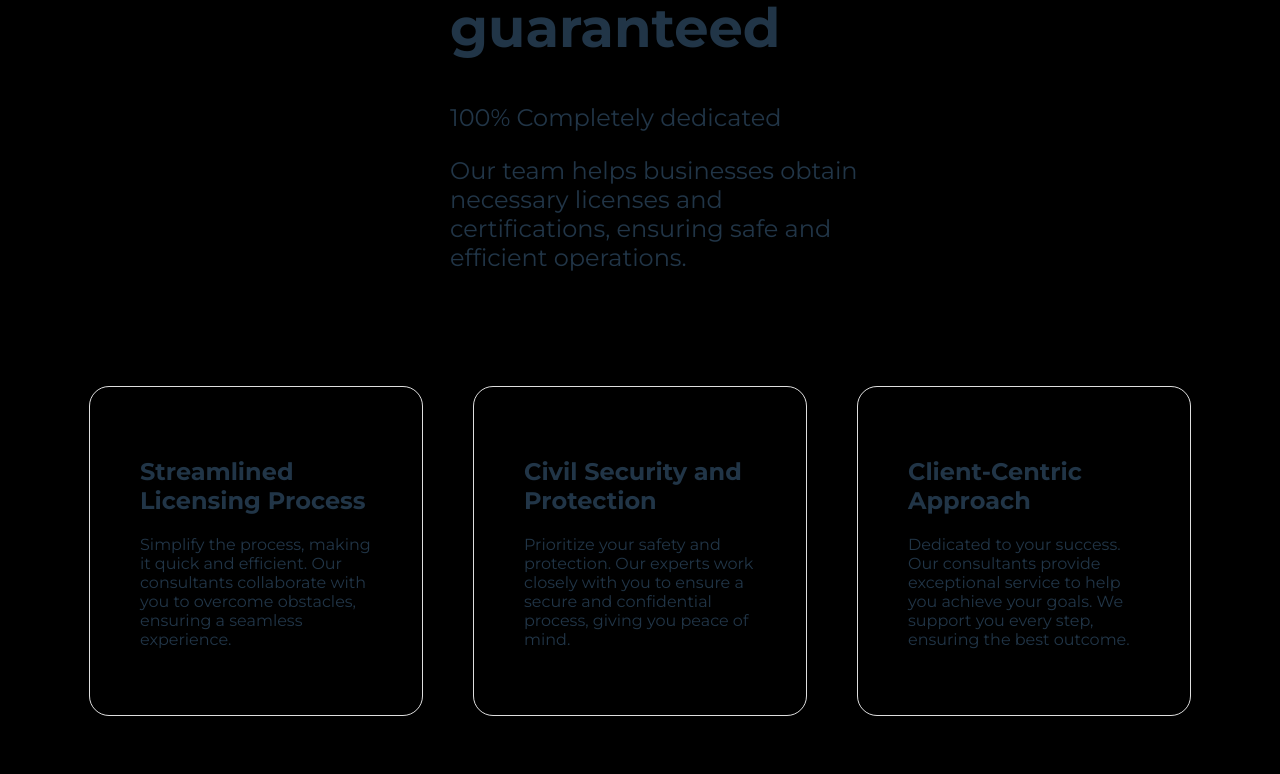
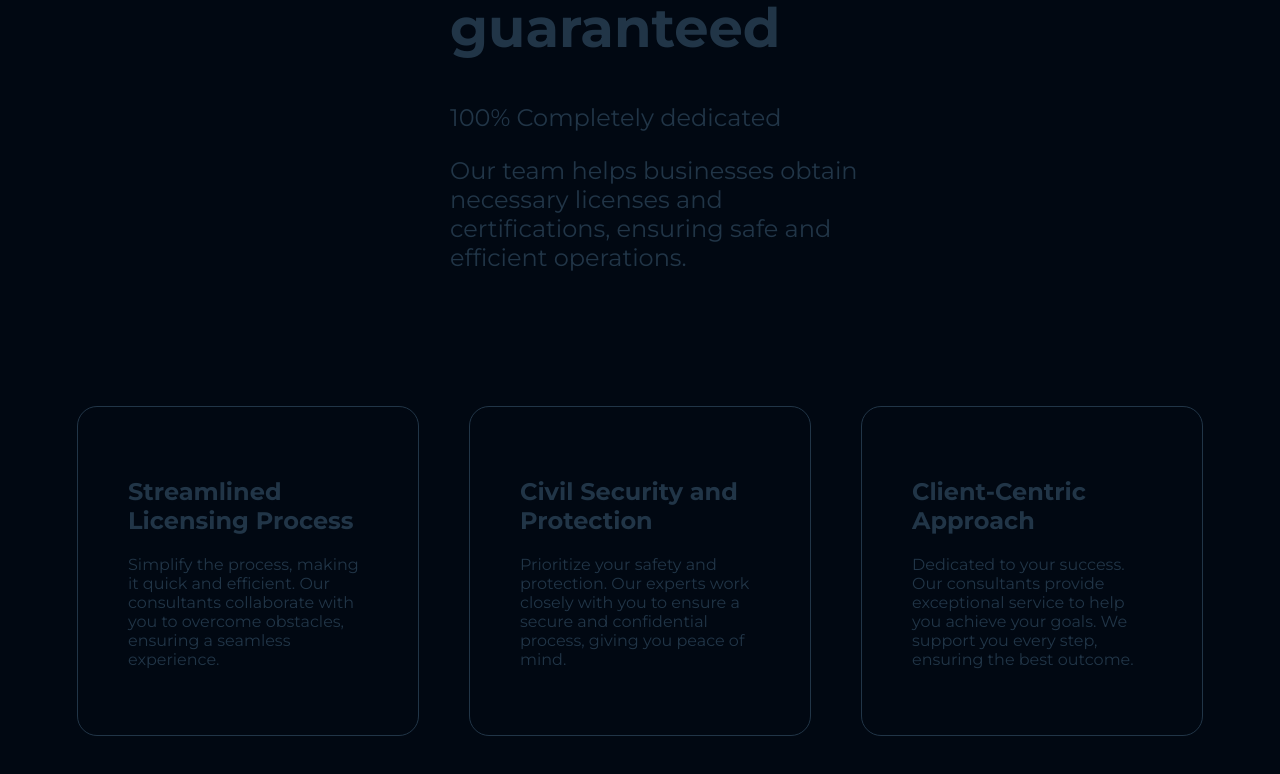
Before and after one commit to DontStopPrograming/Client_General_Solutions, a React (Vite) app: page /about in a window 1280 px wide. Shown: the part 890-1664 px from the top of the page. Built offline with nearby package versions, Linux system fonts and the light colour scheme; what react-swipeable-views-utils would draw is missing.

Commit message:
Feat: Starting animations in all components v6 - about component, cards

```diff
--- a/src/components/About/About.css
+++ b/src/components/About/About.css
@@ -1,6 +1,5 @@
 .about {
     height: auto;
-
 
 }
 
@@ -75,9 +74,20 @@
 .card_about {
     width: 20%;
     border-radius: 20px;
-    border: 1px solid var(--white);
+    border: 1px solid var(--super-marine);
     padding: 50px;
     margin-bottom: 20px;
+
+    transition: border 0.2s ease;
+}
+
+.card_about.active {
+    border-color: var(--orange);
+}
+
+.card_about.inactive {
+    border: none;
+
 }
 
 /* SECTION TWO ABOUT                                                                  ⬆ CLOSE*/
@@ -152,7 +162,6 @@
     .card_about {
         width: 80%;
         border-radius: 20px;
-        border: 1px solid var(--white);
         padding: 20px;
 
     }
--- a/src/components/About/About.jsx
+++ b/src/components/About/About.jsx
@@ -1,58 +1,166 @@
+import { useRef, useCallback } from 'react';
+import { gsap } from 'gsap';
 import './About.css';
 
 export const About = () => {
+	const cardsRef = useRef([]);
+	const containerRef = useRef(null);
+	const activeCardIndex = useRef(null);
+	const isAnimating = useRef(false);
+	const animationTimeout = useRef(null);
+
+	const handleMouseEnter = (index) => {
+		if (isAnimating.current || index === activeCardIndex.current) return;
+
+		const card = cardsRef.current[index];
+		activeCardIndex.current = index;
+		isAnimating.current = true;
+
+		// Limpiar cualquier temporizador de desactivación anterior
+		if (animationTimeout.current) {
+			clearTimeout(animationTimeout.current);
+			animationTimeout.current = null;
+		}
+
+		// Añadir la clase 'active' al card actual y 'inactive' a los demás
+		cardsRef.current.forEach((c, i) => {
+			if (i === index) {
+				c.classList.add('active');
+			} else {
+				c.classList.add('inactive');
+			}
+		});
+
+		gsap.to(card, {
+			duration: 0.4, // Ajustar duración para una animación más rápida
+			scale: 1.2,
+			zIndex: 1,
+			fontSize: '1.5rem',
+			top: '50%',
+			left: '50%',
+			xPercent: 0,
+			yPercent: -50,
+			ease: 'power2.out',
+			onComplete: () => {
+				document.addEventListener('mousemove', handleMouseMove);
+			}
+		});
+
+		gsap.to(containerRef.current, {
+			duration: 0.4, // Ajustar duración para una animación más rápida
+			opacity: 0,
+			ease: 'power2.out'
+		});
+	};
+
+	const handleMouseLeave = useCallback(() => {
+		if (activeCardIndex.current === null) return;
+
+		const activeCard = cardsRef.current[activeCardIndex.current];
+		if (activeCard) {
+			gsap.to(activeCard, {
+				duration: 0.4, // Ajustar duración para una animación más rápida
+				scale: 1,
+				zIndex: 0,
+				fontSize: '1rem',
+				top: '0%',
+				left: '0%',
+				xPercent: 0,
+				yPercent: 0,
+				ease: 'power2.out',
+				onComplete: () => {
+					isAnimating.current = false;
+					activeCard.classList.remove('active');
+					activeCardIndex.current = null;
+					document.removeEventListener('mousemove', handleMouseMove);
+				}
+			});
+		}
+
+		// Remover la clase 'inactive' de todos los cards
+		cardsRef.current.forEach((c) => {
+			c.classList.remove('inactive');
+		});
+
+		gsap.to(containerRef.current, {
+			duration: 0.4, // Ajustar duración para una animación más rápida
+			opacity: 1,
+			ease: 'power2.out'
+		});
+	}, []);
+
+	const handleMouseMove = useCallback((event) => {
+		const hoveredElement = document.elementFromPoint(event.clientX, event.clientY);
+		const isHoveredCard = Array.from(cardsRef.current).some((card) => card.contains(hoveredElement));
+
+		// Si el mouse no está sobre un card, iniciar un temporizador para desactivar la animación
+		if (!isHoveredCard) {
+			if (animationTimeout.current) {
+				clearTimeout(animationTimeout.current);
+			}
+			animationTimeout.current = setTimeout(() => {
+				handleMouseLeave();
+			}, 1000); // Reducir el tiempo de espera para una respuesta más rápida
+		}
+	}, [handleMouseLeave]);
+
+	const cardContents = [
+		{
+			title: "Streamlined Licensing Process",
+			content: "Simplify the process, making it quick and efficient. Our consultants collaborate with you to overcome obstacles, ensuring a seamless experience."
+		},
+		{
+			title: "Civil Security and Protection",
+			content: "Prioritize your safety and protection. Our experts work closely with you to ensure a secure and confidential process, giving you peace of mind."
+		},
+		{
+			title: "Client-Centric Approach",
+			content: "Dedicated to your success. Our consultants provide exceptional service to help you achieve your goals. We support you every step, ensuring the best outcome."
+		}
+	];
+
 	return (
 		<>
-			<div className='about father'>
-				<div className='container__about'>
+			<div className='about'>
+				<div className='container__about' ref={containerRef}>
 					<section className='section_one_about'>
 						<div className='container_title_about'>
-
 							<div className='title_about'>
 								<span className='title_line'> </span>
 								<h2> ABOUT </h2>
 								<span className='title_line'> </span>
 							</div>
-
 						</div>
 
 						<div className='phrase_about'>
-							<p> <span className='phrase_about_years'> 7 </span> Years of market expertise
+							<p>
+								<span className='phrase_about_years'> 7 </span> Years of market expertise
 								Providing swift and efficient licensing consultation solutions
 							</p>
-
-							<h1> We're here to ensure you obtain your Operating License and ITSE Certificate hassle-free <br />
+							<h1>
+								We're here to ensure you obtain your Operating License and ITSE Certificate hassle-free <br />
 								Civil security guaranteed
 							</h1>
-
 							<p> 100% Completely dedicated </p>
-
 							<p> Our team helps businesses obtain necessary licenses and certifications, ensuring safe and efficient operations.</p>
-
 						</div>
 					</section>
+				</div>
 
-					<section className='section_two_about'>
-
-						<div className='card_about'>
-							<h2> Streamlined Licensing Process </h2>
-							<p> Simplify the process, making it quick and efficient. Our consultants collaborate with you to overcome obstacles, ensuring a seamless experience.</p>
+				<section className='section_two_about'>
+					{cardContents.map((card, index) => (
+						<div
+							className='card_about'
+							key={index}
+							ref={(el) => (cardsRef.current[index] = el)}
+							onMouseEnter={() => handleMouseEnter(index)}
+							onMouseLeave={() => handleMouseLeave()}
+						>
+							<h2>{card.title}</h2>
+							<p>{card.content}</p>
 						</div>
-
-						<div className='card_about'>
-							<h2> Civil Security and Protection </h2>
-							<p> Prioritize your safety and protection. Our experts work closely with you to ensure a secure and confidential process, giving you peace of mind.</p>
-						</div>
-
-						<div className='card_about'>
-							<h2> Client-Centric Approach </h2>
-							<p> Dedicated to your success. Our consultants provide exceptional service to help you achieve your goals. We support you every step, ensuring the best outcome.</p>
-						</div>
-
-					</section>
-
-
-				</div>
+					))}
+				</section>
 			</div>
 		</>
 	);
--- a/src/components/home/Home.css
+++ b/src/components/home/Home.css
@@ -4,8 +4,9 @@
     justify-content: center;
     align-items: center;
 
+}
 
-}
+
 
 .title__home span {
     display: inline-block;
@@ -15,8 +16,6 @@
 
 .container__home {
     display: flex;
-
-
 
 }
 
--- a/src/components/home/Home.jsx
+++ b/src/components/home/Home.jsx
@@ -138,6 +138,9 @@ export const Home = () => {
 						<img src={arrow__down} onClick={handleClickNext} alt="arrow__down" />
 					</div>
 				</div>
+
+				<div className="spotlight"></div>
+
 			</div>
 		</>
 	);
```
